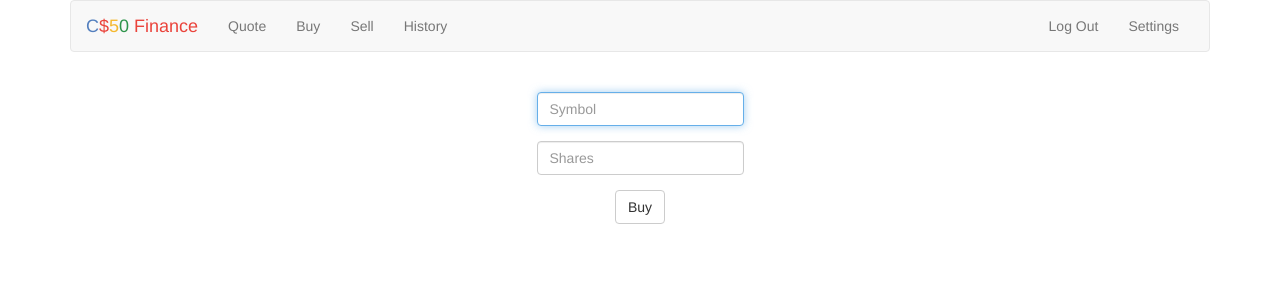
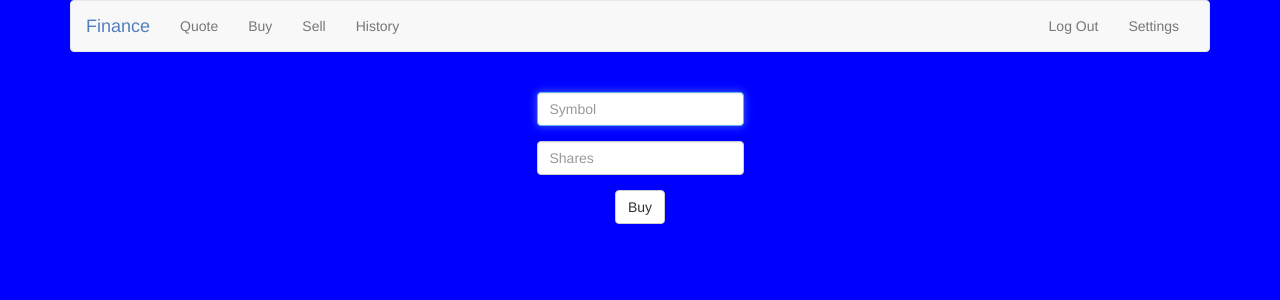
Before and after one commit to robgoyal/Finance, a Flask app: page /buy in a window 1280 px wide. Shown: the top 300 px of the page. Run offline with Flask 2, Linux system fonts and the light colour scheme; the visitor is signed in with stand-in values (Sample User, id 1); some libraries are stand-ins or nearby versions.

Commit message:
Changed default css theme and title of app

```diff
--- a/static/styles.css
+++ b/static/styles.css
@@ -73,6 +73,7 @@ body {
     font-family: "Helvetica Nueue", Helvetica, Arial, sans-serif;
     font-size: 14px;
     color: #333;
+    background-color: blue;
 }
 
 #Total {
--- a/templates/layout.html
+++ b/templates/layout.html
@@ -9,14 +9,14 @@
         <meta content="initial-scale=1, width=device-width" name="viewport"/>
 
         <!-- documentation at http://getbootstrap.com/, alternative themes at https://www.bootstrapcdn.com/bootswatch/ -->
-        <link href="https://maxcdn.bootstrapcdn.com/bootstrap/3.3.7/css/bootstrap.min.css" rel="stylesheet"/>
+        <link href="https://bootswatch.com/paper/bootstrap.min.css" rel="stylesheet"/>
 
         <link href="{{ url_for('static', filename='styles.css') }}" rel="stylesheet"/>
 
         <script src="https://code.jquery.com/jquery-3.1.1.min.js"></script>
         <script src="https://maxcdn.bootstrapcdn.com/bootstrap/3.3.7/js/bootstrap.min.js"></script>
 
-        <title>C$50 Finance: {% block title %}{% endblock %}</title>
+        <title>Finance: {% block title %}{% endblock %}</title>
 
     </head>
 
@@ -33,7 +33,7 @@
                             <span class="icon-bar"></span>
                             <span class="icon-bar"></span>
                         </button>
-                        <a class="navbar-brand" href="{{ url_for('index') }}"><span class="blue">C</span><span class="red">$</span><span class="yellow">5</span><span class="green">0</span> <span class="red">Finance</span></a>
+                        <a class="navbar-brand" href="{{ url_for('index') }}"><span class="blue">Finance</span></a>
                     </div>
                     <div class="collapse navbar-collapse" id="navbar">
                         {% if session.user_id %}
```
